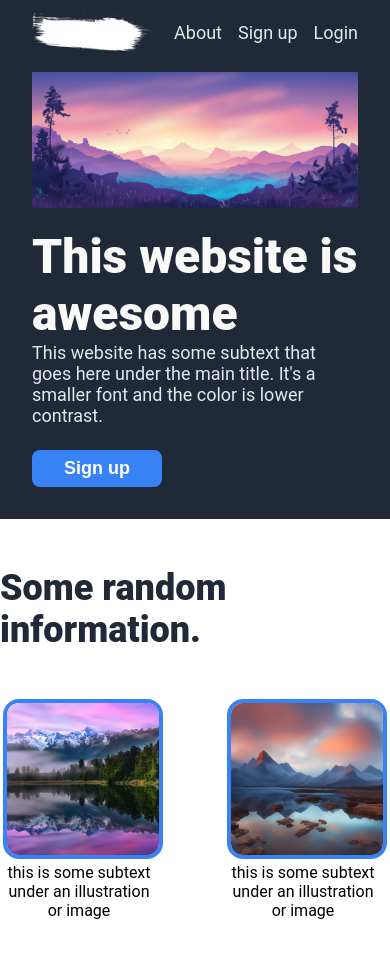
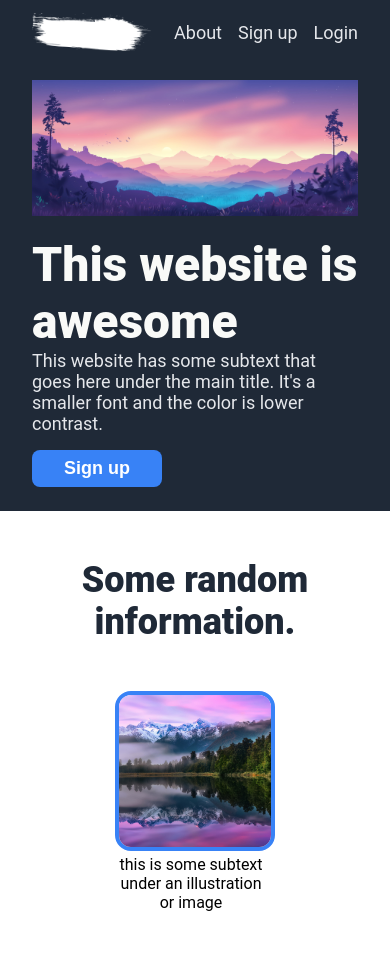
Before and after one commit to vishjain21/project_landing-page, a plain HTML site: page index.html in a window 390 px wide. Shown: the top 973 px of the page. Drawn offline with Linux system fonts and the light colour scheme.

Commit message:
responsive to small screens

```diff
--- a/index.html
+++ b/index.html
@@ -31,7 +31,7 @@
     </div>
 
     <!-- SECTION-1 -->
-    <div class="section">
+    <div class="section content-margin">
         <div class="subhead">Some random information.</div>
         <div class="items">
             <div class="item">
--- a/style.css
+++ b/style.css
@@ -61,7 +61,7 @@ button {
 }
 
 .hero-content {
-    padding: 8px 32px;
+    padding: 16px 32px;
 }
 
 .hero img {
@@ -83,23 +83,23 @@ button {
 
 .hero button {
     border-style: none;
-    margin: 24px 0;
+    margin: 16px 0 8px;
 }
 
 /* SECTION-1 */
 .section {
-    flex: 1 0 480px;
-    box-sizing: border-box;
+    flex: 1 0 384px;
     display: flex;
     flex-direction: column;
     align-items: center;
-    padding: 48px 0;
+    padding: 48px 32px;
     gap: 48px;
 }
 
 .subhead {
     font-size: 36px;
     font-weight: 1000;
+    text-align: center;
     color: #1F2937;
 }
 
@@ -179,6 +179,7 @@ button {
 }
 
 .small {
+    margin-top: 4px;
     font-size: 18px;
     color: #FFFFFF;
 }
```
